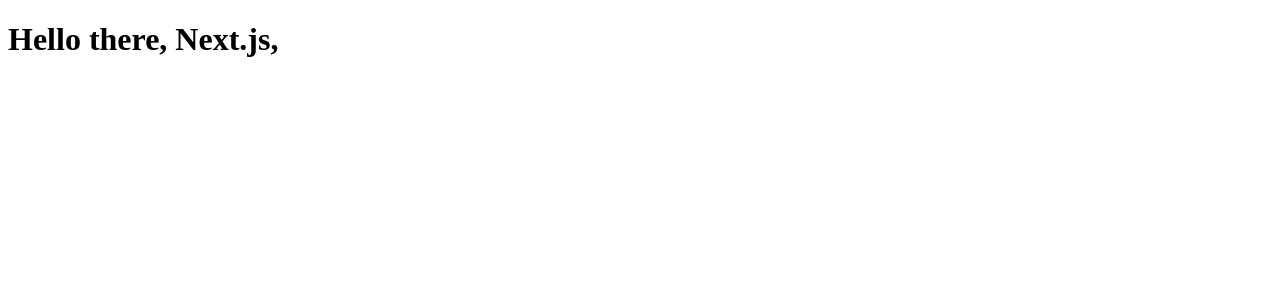
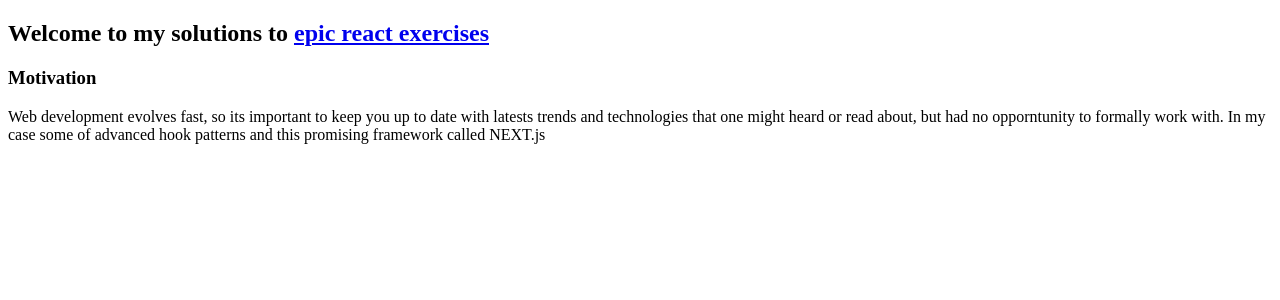
Before and after one commit to le4onardo/epic-react-exercises-solutions, a Next.js app: page / in a window 1280 px wide. Shown: the top 300 px of the page. Built offline with nearby package versions, Linux system fonts and the light colour scheme.

Commit message:
introduction and tic tac toe page routing

```diff
--- /dev/null
+++ b/app/exercise/tictactoe/page.tsx
@@ -0,0 +1,5 @@
+import React from 'react';
+
+export default function Page() {
+    return <div>tic tac toe</div>
+}
--- a/app/page.tsx
+++ b/app/page.tsx
@@ -1,5 +1,13 @@
 import React from 'react';
 
-export default function Page(){
-    return <h1>Hello there, Next.js,</h1>
+export default function Page() {
+    return <div>
+            <h2>Welcome to my solutions to <a href='https://epic-react-exercises.vercel.app/'>epic react exercises</a></h2>
+            <h3>Motivation</h3>
+            <p>
+                Web development evolves fast, so its important to keep you up to date with latests trends and technologies that one might heard or read about,
+                but had no opporntunity to formally work with. In my case some of advanced hook patterns and this promising framework called NEXT.js
+            </p>
+        </div>
+
 }
```
Also changed, not shown: app/exercise/layout.tsx (added, +11 -0 lines).
